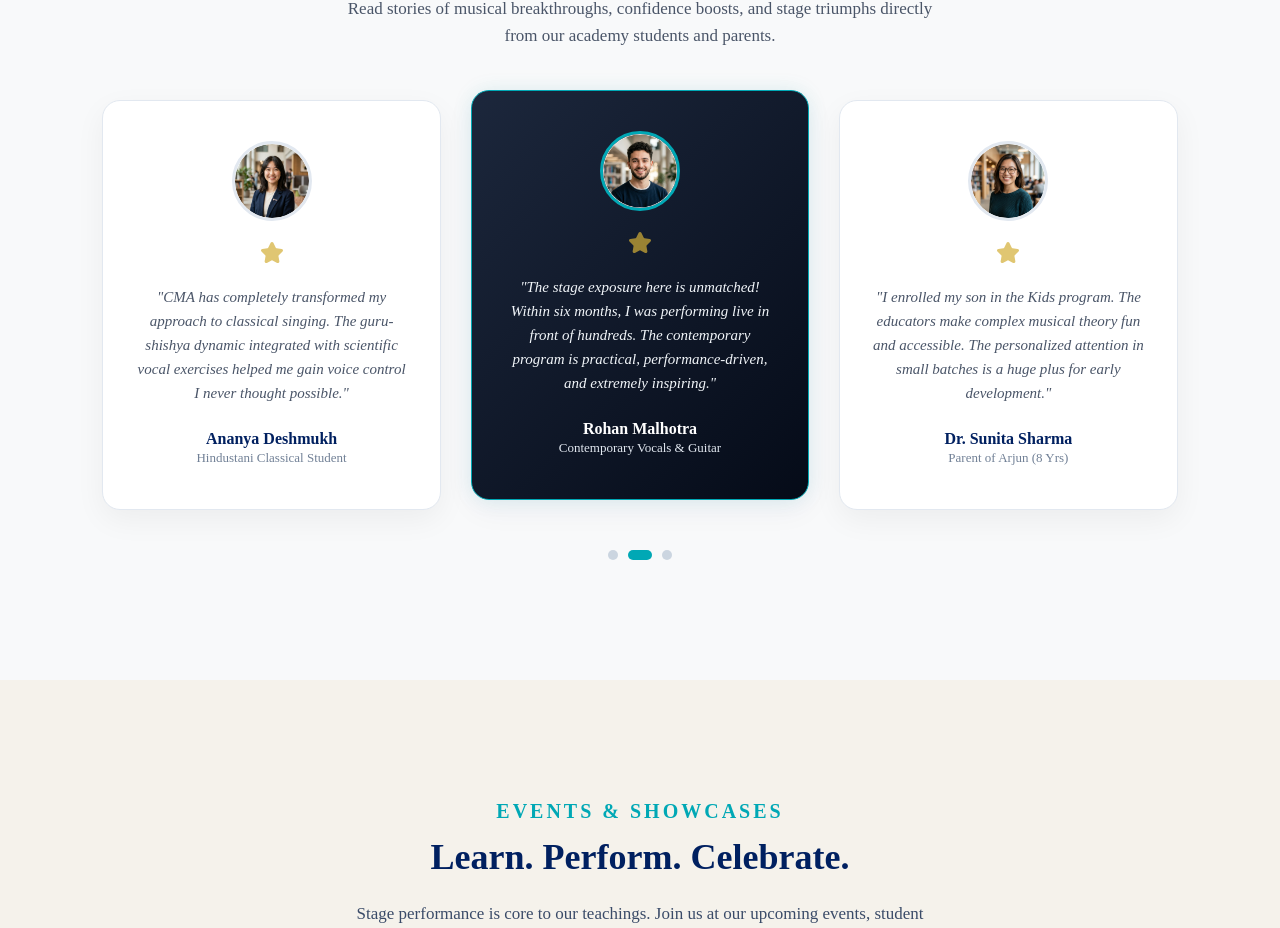
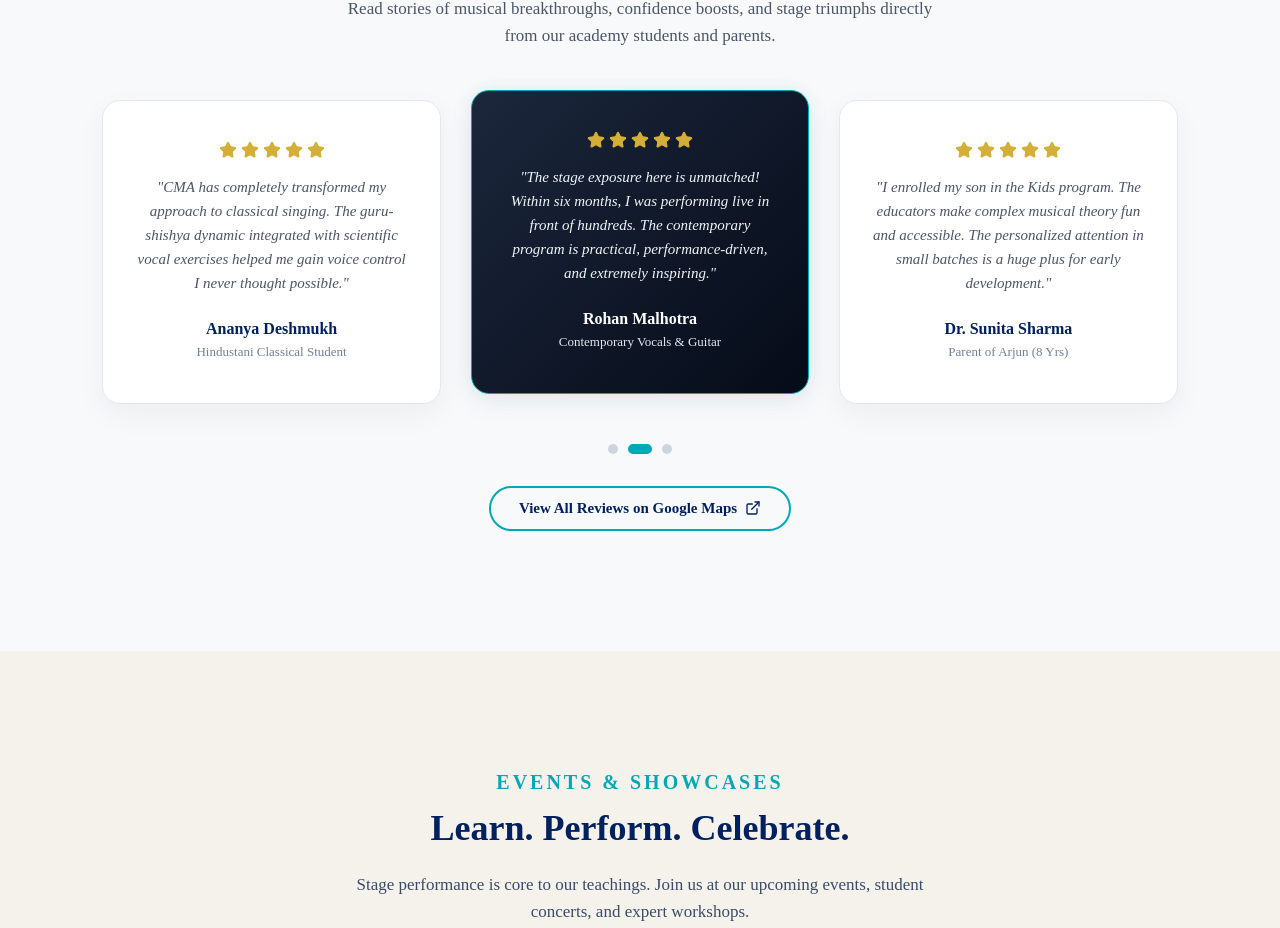
Before and after one commit to aryadharmadhikari/CMA, a React (Vite) app: page / in a window 1280 px wide. Shown: the part 4051-4979 px from the top of the page. Built offline with nearby package versions, Linux system fonts and the light colour scheme; no server answers; the database is empty; a web font is replaced by a local one.

Commit message:
feat(testimonials): connect dynamic reviews and update card layout

```diff
--- a/src/App.jsx
+++ b/src/App.jsx
@@ -20,8 +20,10 @@ import {
   Calendar,
   Star,
   ShieldCheck,
-  Ear
+  Ear,
+  ExternalLink
 } from 'lucide-react';
+import { fetchReviewsFromFirebase } from './firebase';
 import './App.css';
 
 // Inline SVG components for social brand icons
@@ -165,30 +167,47 @@ function App() {
     { id: 6, tag: "Fiesta", title: "Fiesta Grand Finale Chorus", src: "/images/event_fiesta.png" }
   ];
 
-  // Testimonials Data
-  const testimonials = [
+  // Fallback Testimonials Data
+  const defaultTestimonials = [
     {
-      id: 0,
+      id: "1",
       name: "Ananya Deshmukh",
       course: "Hindustani Classical Student",
-      avatar: "/images/student_avatar1.png",
+      rating: 5,
       review: "CMA has completely transformed my approach to classical singing. The guru-shishya dynamic integrated with scientific vocal exercises helped me gain voice control I never thought possible."
     },
     {
-      id: 1,
+      id: "2",
       name: "Rohan Malhotra",
       course: "Contemporary Vocals & Guitar",
-      avatar: "/images/student_avatar2.png",
+      rating: 5,
       review: "The stage exposure here is unmatched! Within six months, I was performing live in front of hundreds. The contemporary program is practical, performance-driven, and extremely inspiring."
     },
     {
-      id: 2,
+      id: "3",
       name: "Dr. Sunita Sharma",
       course: "Parent of Arjun (8 Yrs)",
-      avatar: "/images/student_avatar3.png",
+      rating: 5,
       review: "I enrolled my son in the Kids program. The educators make complex musical theory fun and accessible. The personalized attention in small batches is a huge plus for early development."
     }
   ];
+
+  // Dynamic Testimonials from Firebase
+  const [testimonials, setTestimonials] = useState(defaultTestimonials);
+
+  useEffect(() => {
+    async function loadReviews() {
+      try {
+        const cloudReviews = await fetchReviewsFromFirebase();
+        if (cloudReviews && cloudReviews.length > 0) {
+          setTestimonials(cloudReviews);
+        }
+      } catch (err) {
+        console.warn("Using fallback reviews:", err);
+      }
+    }
+    loadReviews();
+  }, []);
 
   // Generating floating background particles
   const particles = Array.from({ length: 15 });
@@ -458,17 +477,21 @@ function App() {
         <div className="testimonials-grid">
           {testimonials.map((item, idx) => (
             <div
-              key={item.id}
+              key={item.id || idx}
               className={`testimonial-card ${idx === activeTestimonial ? 'featured' : ''}`}
               onClick={() => setActiveTestimonial(idx)}
               style={{ cursor: 'pointer' }}
             >
-              <img src={item.avatar} alt={item.name} className="testimonial-avatar" />
-              <Star className="testimonial-quote-icon" fill="#D4AF37" color="#D4AF37" size={24} />
-              <p className="testimonial-review">"{item.review}"</p>
-              <h4 className="testimonial-name">{item.name}</h4>
-              <p style={{ fontSize: '13px', color: idx === activeTestimonial ? '#E2E8F0' : '#718096', fontWeight: 500 }}>
-                {item.course}
+              {/* Star Rating */}
+              <div style={{ display: 'flex', gap: '4px', marginBottom: '16px' }}>
+                {[...Array(item.rating || 5)].map((_, sIdx) => (
+                  <Star key={sIdx} size={18} fill="#D4AF37" color="#D4AF37" />
+                ))}
+              </div>
+              <p className="testimonial-review">"{item.review || item.text}"</p>
+              <h4 className="testimonial-name">{item.name || item.author_name}</h4>
+              <p style={{ fontSize: '13px', color: idx === activeTestimonial ? '#E2E8F0' : '#718096', fontWeight: 500, marginTop: '4px' }}>
+                {item.course || "Google Review"}
               </p>
             </div>
           ))}
@@ -484,6 +507,19 @@ function App() {
               aria-label={`Go to slide ${idx + 1}`}
             />
           ))}
+        </div>
+
+        {/* View on Google Maps CTA */}
+        <div style={{ marginTop: '32px', display: 'flex', justifyContent: 'center' }}>
+          <a
+            href="https://www.google.com/maps/place/Chinmay's+Music+Academy/@19.204817,73.104627,932m/data=!3m1!1e3!4m8!3m7!1s0x3be795554f93093b:0xb22f158acc742e7f!8m2!3d19.2048174!4d73.1046268!9m1!1b1!16s%2Fg%2F11w2182vjp?hl=en"
+            target="_blank"
+            rel="noopener noreferrer"
+            className="btn btn-outline"
+            style={{ display: 'inline-flex', alignItems: 'center', gap: '8px' }}
+          >
+            View All Reviews on Google Maps <ExternalLink size={16} />
+          </a>
         </div>
       </section>
 
```
